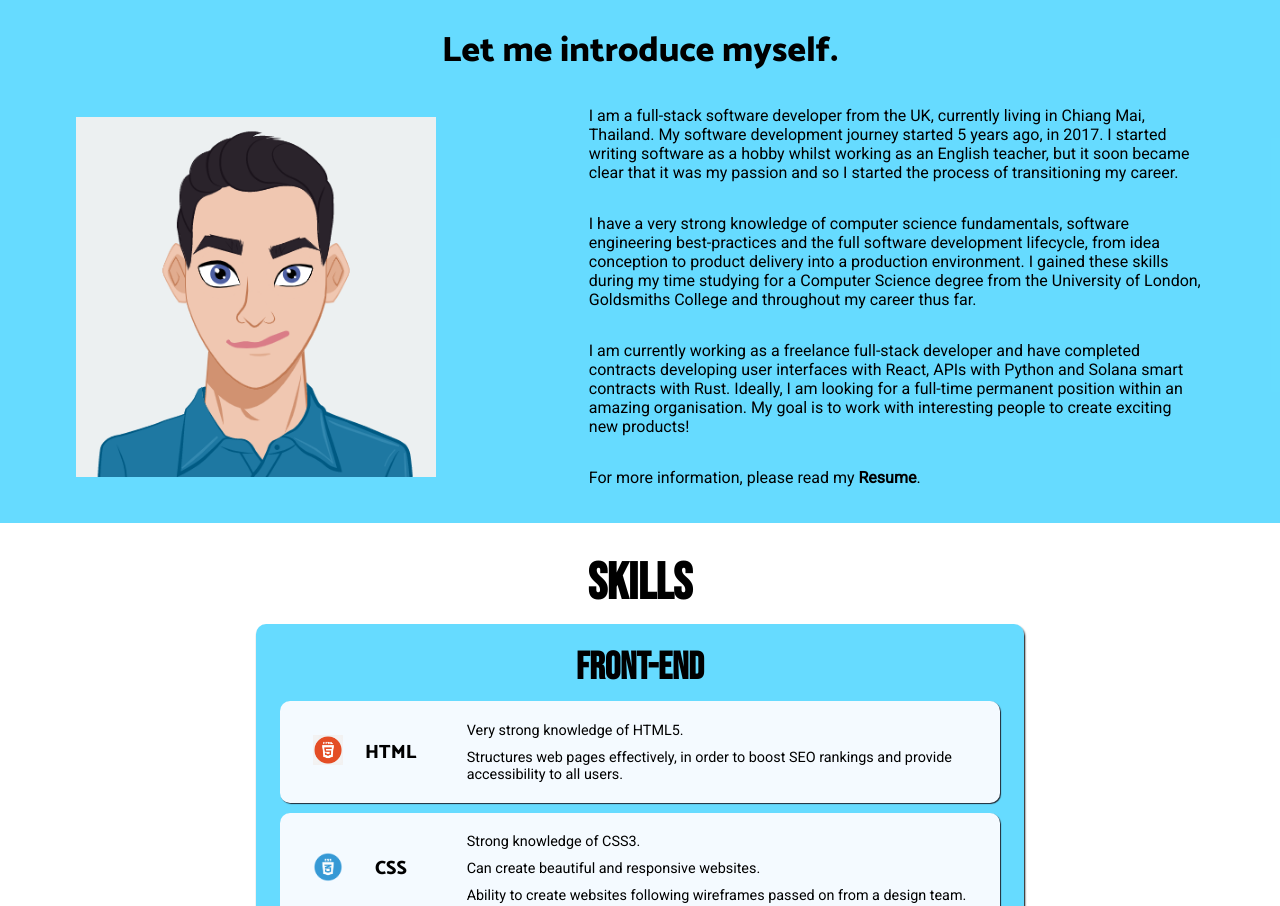
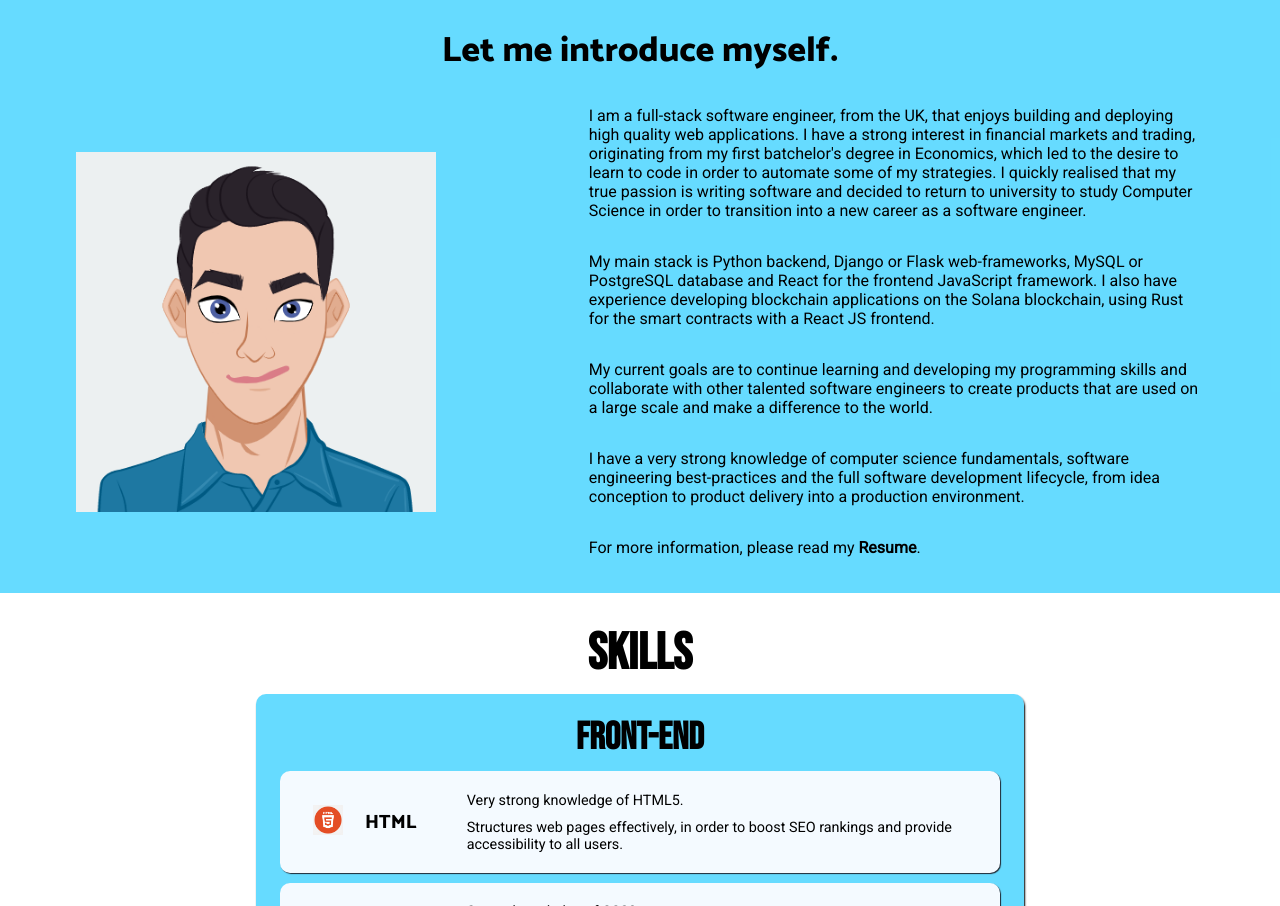
Before and after one commit to willp11/personal-website, a React (Create React App) app: page / in a window 1280 px wide. Shown: the part 879-1785 px from the top of the page. Built offline with nearby package versions, Linux system fonts and the light colour scheme.

Commit message:
updated about section copy

```diff
--- a/src/Components/About/about.js
+++ b/src/Components/About/about.js
@@ -1,20 +1,20 @@
 import './about.css';
 // import TestAboutImg from '../../Assets/TestAboutImg.jpg';
 import Avatar from '../../Assets/Avatar.png';
-import ActionButton from '../ActionButton/actionButton';
+// import ActionButton from '../ActionButton/actionButton';
 
-import htmlLogo from '../../Assets/html.png';
-import cssLogo from '../../Assets/css.png';
-import reactLogo from '../../Assets/react.png';
-import nodeLogo from '../../Assets/node.png';
-import mysqlLogo from '../../Assets/mysql.png';
-import postgresqlLogo from '../../Assets/postgreSQL.jpg';
-import flaskLogo from '../../Assets/flask.png';
-import djangoLogo from '../../Assets/django.png';
-import pythonLogo from '../../Assets/python.jpg';
-import solanaLogo from '../../Assets/solana.jpg';
-import rustLogo from '../../Assets/rust.png';
-import gitLogo from '../../Assets/git.png';
+// import htmlLogo from '../../Assets/html.png';
+// import cssLogo from '../../Assets/css.png';
+// import reactLogo from '../../Assets/react.png';
+// import nodeLogo from '../../Assets/node.png';
+// import mysqlLogo from '../../Assets/mysql.png';
+// import postgresqlLogo from '../../Assets/postgreSQL.jpg';
+// import flaskLogo from '../../Assets/flask.png';
+// import djangoLogo from '../../Assets/django.png';
+// import pythonLogo from '../../Assets/python.jpg';
+// import solanaLogo from '../../Assets/solana.jpg';
+// import rustLogo from '../../Assets/rust.png';
+// import gitLogo from '../../Assets/git.png';
 
 const About = () => {
     return (
@@ -27,45 +27,26 @@ const About = () => {
                 </div>
                 <div className="AboutContent">
                     <p>
-                        I am a full-stack software developer from the UK, currently living in Chiang Mai, Thailand.
-                        My software development journey started 5 years ago, in 2017. I started writing software as a hobby whilst working as an English teacher, but
-                        it soon became clear that it was my passion and so I started the process of transitioning my career.
+                        I am a full-stack software engineer, from the UK, that enjoys building and deploying high quality web applications.
+                        I have a strong interest in financial markets and trading, originating from my first batchelor's degree in Economics, which led to the desire to learn
+                        to code in order to automate some of my strategies. I quickly realised that my true passion is writing software and decided to return to university
+                        to study Computer Science in order to transition into a new career as a software engineer.
+                    </p>
+                    <p>
+                        My main stack is Python backend, Django or Flask web-frameworks, MySQL or PostgreSQL database and React for the frontend JavaScript framework.
+                        I also have experience developing blockchain applications on the Solana blockchain, using Rust for the smart contracts with a React JS frontend.
+                    </p>
+                    <p>
+                        My current goals are to continue learning and developing my programming skills and collaborate with other talented software engineers to create products
+                        that are used on a large scale and make a difference to the world.
                     </p>
                     <p>
                         I have a very strong knowledge of computer science fundamentals, software engineering best-practices and the full software development lifecycle, from
-                        idea conception to product delivery into a production environment. I gained these skills during my time studying for a Computer Science degree
-                        from the University of London, Goldsmiths College and throughout my career thus far.
-                    </p>
-                    <p>
-                        I am currently working as a freelance full-stack developer and have completed contracts developing user interfaces with React, APIs with Python and
-                        Solana smart contracts with Rust.
-                        Ideally, I am looking for a full-time permanent position within an amazing organisation. My goal is to work with interesting people to create exciting new products!
+                        idea conception to product delivery into a production environment.
                     </p>
                     <p>For more information, please read my <a href="/William-Page-cv.pdf">Resume</a>.</p>
                 </div>
             </div>
-            {/* <div className="SkillsSummary">
-                <h4>Technologies</h4>
-                <div className="LangsIcons">
-                    <div className="LangsIconsRow">
-                        <img src={htmlLogo} alt="HTML" style={{"height":"30px", "width":"30px"}}/>
-                        <img src={cssLogo} alt="HTML" style={{"height":"30px", "width":"30px"}}/>
-                        <img src={reactLogo} alt="HTML" style={{"height":"30px", "width":"35px"}}/>
-                        <img src={mysqlLogo} alt="HTML" style={{"height":"25px", "width":"45px"}}/>
-                        <img src={postgresqlLogo} alt="HTML" style={{"height":"30px", "width":"30px"}}/>
-                        <img src={nodeLogo} alt="HTML" style={{"height":"30px", "width":"40px"}}/>
-                    </div>
-                    <div className="LangsIconsRow">
-                        <img src={flaskLogo} alt="HTML" style={{"height":"30px", "width":"30px"}}/>
-                        <img src={djangoLogo} alt="HTML" style={{"height":"30px", "width":"30px"}}/>
-                        <img src={pythonLogo} alt="HTML" style={{"height":"30px", "width":"35px"}}/>
-                        <img src={solanaLogo} alt="HTML" style={{"height":"30px", "width":"30px"}}/>
-                        <img src={rustLogo} alt="HTML" style={{"height":"30px", "width":"30px"}}/>
-                        <img src={gitLogo} alt="HTML" style={{"height":"30px", "width":"30px"}}/>
-                    </div>
-                </div>
-            </div>
-            <a href="#Skills"><ActionButton content="My Skills"/></a> */}
         </div>
     );
 }
```
Also changed, not shown: src/Components/About/about.css (+0 -14 lines).
